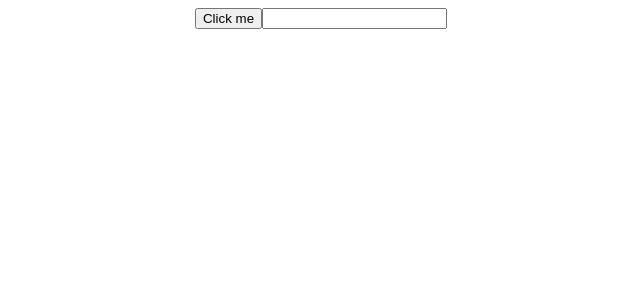
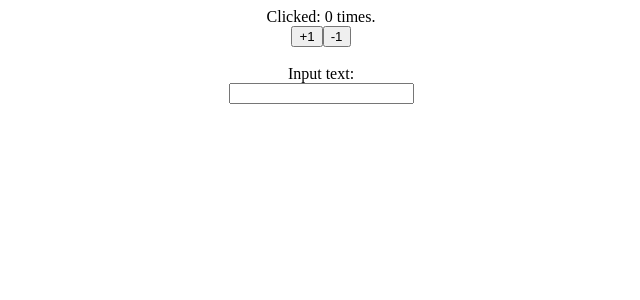
Before and after one commit to kkhs0603/react-practice, a React (Create React App) app: page / in a window 1280 px wide. Shown: the top 300 px of the page, without its empty margins (319-959 px from the left). Built offline with nearby package versions, Linux system fonts and the light colour scheme.

Commit message:
increment counter

```diff
--- a/src/App.js
+++ b/src/App.js
@@ -1,24 +1,42 @@
 import React, { useState }  from 'react';
-import { setText } from './actions/index'
+import { increment, decrement } from './actions/conterAction'
+import { connect } from 'react-redux';
 import './App.css';
 
 function App(props) {
   const [count, setCount] = useState(0)
   const [text, setText] = useState('')
-  console.log(count)
-  console.log(text)
-  const store = props.store;
-  console.log(store.dispach)
+  //console.log(count)
+  //console.log(text)
+  //const store = props.store;
+  //console.log(store.dispach)
   //reduxの本を読み終えたらコーディング
   return (
     <div className="App">
-      <button onClick={() => setCount(count + 1)}>
-        Click me
+      Clicked: {props.count} times.<br></br>
+      <button onClick={props.increment}>
+        +1
       </button>
-
+      <button onClick={props.decrement}>
+        -1
+      </button>
+      <br></br>
+      <br></br>
+      Input text: {text}<br></br>
       <input onChange={(e) => setText(e.target.value)}></input>
     </div>
   );
 }
 
-export default App;
+const mapStateToProps = (state) => {
+  return {
+    count: state
+  }
+}
+const mapDispatchtoProps = (dispach) => {
+  return {
+    increment: () => dispach(increment()),
+    decrement: () => dispach(decrement())
+  }
+}
+export default connect(mapStateToProps,mapDispatchtoProps)(App);
--- /dev/null
+++ b/src/actions/conterAction.js
@@ -0,0 +1,11 @@
+export const increment = () => {
+  return {
+    type: "INCREMENT"
+  };
+}
+
+export const decrement = () => {
+  return {
+    type: "DECREMENT"
+  };
+}
--- a/src/index.js
+++ b/src/index.js
@@ -2,14 +2,14 @@ import React from 'react'
 import { render } from 'react-dom'
 import { Provider } from 'react-redux'
 import { createStore } from 'redux'
-import rootReducer from './reducers'
+import {counterReducer} from './reducers/counterReducer'
 import App from './App'
 
-const store = createStore(rootReducer)
+const store = createStore(counterReducer)
 
 render(
   <Provider store={store}>
-    <App store={store}/>
+    <App/>
   </Provider>,
   document.getElementById('root')
 )
--- /dev/null
+++ b/src/reducers/counterReducer.js
@@ -0,0 +1,12 @@
+const initState = 0;
+
+export const counterReducer = (state = initState,action) => {
+  switch(action.type){
+    case "INCREMENT":
+      return state + 1;
+    case "DECREMENT":
+      return state - 1;
+    default:
+      return state;
+  }
+}
```
